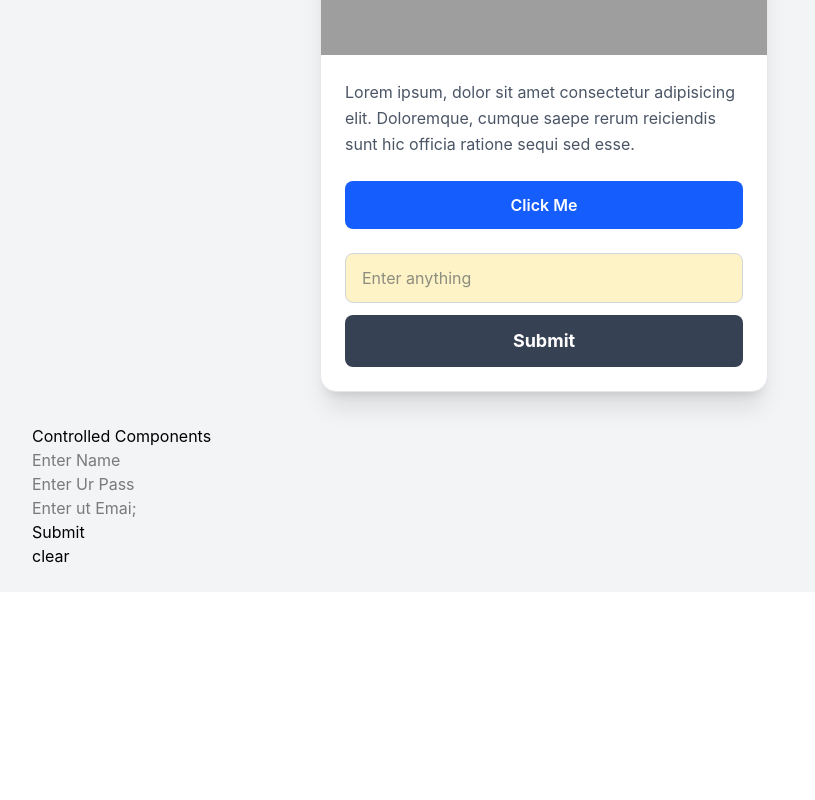
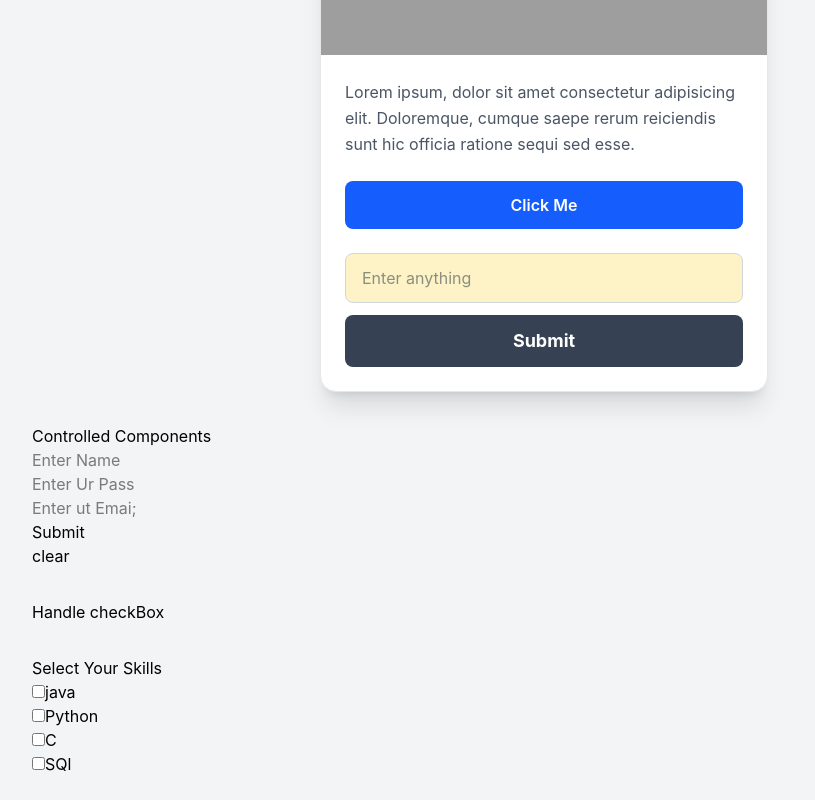
Before and after one commit to rohit6522/ReactJS, a React (Vite) app in the folder my-first-react-app/: page / in a window 1280 px wide. Shown: the part 1425-2225 px from the top of the page, without its empty margins (96-911 px from the left). Before the commit the page ends 2017 px from the top, so only its background shows below. Built offline with nearby package versions, Linux system fonts and the light colour scheme; grey boxes are pictures that could not be loaded.

Commit message:
Handle checkBoxes

```diff
--- a/my-first-react-app/src/App.jsx
+++ b/my-first-react-app/src/App.jsx
@@ -6,6 +6,7 @@ import Card from "./components/card";
 import Student from "./components/Student";
 import College from "./components/College";
 import Wrapper from "./components/Wrapper";
+import CheckBoxes from "./components/CheckBoxes";
 // import Effect from "./components/Effect";
 
 export default function App() {
@@ -160,6 +161,8 @@ export default function App() {
 
         </section>
 
+        <h1>Handle checkBox</h1>
+          <CheckBoxes />
       </div>
     </div>
   );
--- /dev/null
+++ b/my-first-react-app/src/components/CheckBoxes.jsx
@@ -0,0 +1,34 @@
+import { useState } from "react"
+
+export default function CheckBoxes(){
+
+  const [skills,setSkills] = useState([])
+  const handleSkills=()=>{
+    console.log(event.target.value,event.target.checked);
+  }
+
+
+  return(
+    <div>
+      <h3>Select Your Skills</h3>
+
+      <input onChange={handleSkills} type="checkbox" id="java" value='java'/>
+      <label htmlFor="java">java</label>
+      <br />
+
+      <input onChange={handleSkills} type="checkbox" id="java" value='py'/>
+      <label htmlFor="py">Python</label>
+      <br />
+
+      <input onChange={handleSkills} type="checkbox" id="java" value='c'/>
+      <label htmlFor="c">C</label>
+      <br />
+
+      <input onChange={handleSkills} type="checkbox" id="sql" value='java'/>
+      <label htmlFor="sql">SQl</label>
+
+      <h1>{skills.toString()}</h1>
+    </div>
+
+  )
+}
```
